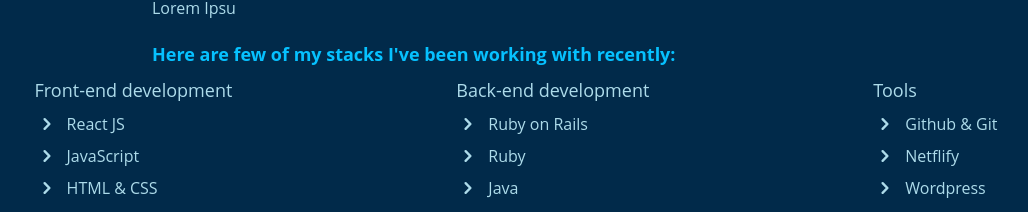
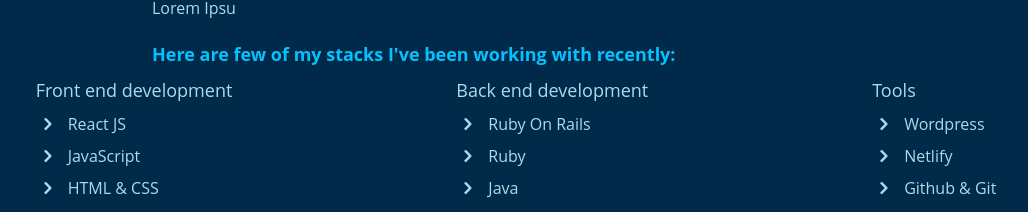
Before and after one commit to thecodechaser/portfolio-frontend, a React (Create React App) app: page / in a window 1280 px wide. Shown: the part 972-1184 px from the top of the page, without its empty margins (136-1164 px from the left). Built offline with nearby package versions, Linux system fonts and the light colour scheme.

Commit message:
Update code for stacks section

```diff
--- a/src/components/HomePage.js
+++ b/src/components/HomePage.js
@@ -2,6 +2,17 @@
 import { CheckCircleIcon, ChevronRightIcon } from '@heroicons/react/solid';
 import profilePicture from '../assets/profilePicture.jpg';
 
+const stacks = [
+  {
+    name: 'Front end development', stack1: 'React JS', stack2: 'JavaScript', stack3: 'HTML & CSS', stack4: 'Tailwind',
+  },
+  {
+    name: 'Back end development', stack1: 'Ruby On Rails', stack2: 'Ruby', stack3: 'Java', stack4: 'SQL',
+  },
+  {
+    name: 'Tools', stack1: 'Wordpress', stack2: 'Netlify', stack3: 'Github & Git', stack4: 'VS Code',
+  },
+];
 const HomePage = () => (
   <main className="mt-40">
     {/* hero-section */}
@@ -37,7 +48,7 @@
         <h2 className="text-2xl md:text-4xl">Aboute Me</h2>
         <div className="border-b-2 w-3/5 mb-3 border-secondaryColor md:w-2/4" />
       </div>
-      <div className="flex flex-col mt-5 ml-8 mr-5 gap-5 lg:ml-72 lg:mr-64 text-base text-skyColor">
+      <div className="flex flex-col mt-5 ml-8 mr-5 gap-5 lg:ml-32 lg:mr-32 xl:ml-72 xl:mr-64 text-base text-skyColor">
         <p>
           Lorem Ipsum is simply dummy text of the printing and typesetting industry.
           Lorem Ipsum has been the industry standard dummy text ever since the 1500s,
@@ -61,63 +72,27 @@
       </div>
       <h3 className="text-lg text-secondaryColor mt-5 mx-8 font-bold md:mx-72">Here are few of my stacks I&apos;ve been working with recently:</h3>
       <div className="flex flex-col ml-8 gap-4 mt-2 md:flex-row md:gap-56 md:ml-6 md:justify-center">
-        <div>
-          <h3 className="text-lg text-skyColor">Front-end development</h3>
+        { stacks.map((stack) => (
+          <div key={stack.name}>
+            <h3 className="text-lg text-skyColor">{stack.name}</h3>
             <div className="flex text-base gap-2 text-skyColor mt-2">
               <ChevronRightIcon className="h-6" />
-            <p>React JS</p>
+              <p>{stack.stack1}</p>
             </div>
             <div className="flex text-base gap-2 text-skyColor mt-2">
               <ChevronRightIcon className="h-6" />
-            <p>JavaScript</p>
+              <p>{stack.stack2}</p>
             </div>
             <div className="flex text-base gap-2 text-skyColor mt-2">
               <ChevronRightIcon className="h-6" />
-            <p>HTML & CSS</p>
+              <p>{stack.stack3}</p>
             </div>
             <div className="flex text-base gap-2 text-skyColor mt-2">
               <ChevronRightIcon className="h-6" />
-            <p>Tailwind</p>
+              <p>{stack.stack4}</p>
             </div>
           </div>
-        <div>
-          <h3 className="text-lg text-skyColor">Back-end development</h3>
-          <div className="flex text-base gap-2 text-skyColor mt-2">
-            <ChevronRightIcon className="h-6" />
-            <p>Ruby on Rails</p>
-          </div>
-          <div className="flex text-base gap-2 text-skyColor mt-2">
-            <ChevronRightIcon className="h-6" />
-            <p>Ruby</p>
-          </div>
-          <div className="flex text-base gap-2 text-skyColor mt-2">
-            <ChevronRightIcon className="h-6" />
-            <p>Java</p>
-          </div>
-          <div className="flex text-base gap-2 text-skyColor mt-2">
-            <ChevronRightIcon className="h-6" />
-            <p>SQL</p>
-          </div>
-        </div>
-        <div>
-          <h3 className="text-lg text-skyColor">Tools</h3>
-          <div className="flex text-base gap-2 text-skyColor mt-2">
-            <ChevronRightIcon className="h-6" />
-            <p>Github & Git</p>
-          </div>
-          <div className="flex text-base gap-2 text-skyColor mt-2">
-            <ChevronRightIcon className="h-6" />
-            <p>Netflify</p>
-          </div>
-          <div className="flex text-base gap-2 text-skyColor mt-2">
-            <ChevronRightIcon className="h-6" />
-            <p>Wordpress</p>
-          </div>
-          <div className="flex text-base gap-2 text-skyColor mt-2">
-            <ChevronRightIcon className="h-6" />
-            <p>VS Code</p>
-          </div>
-        </div>
+        ))}
       </div>
     </div>
   </main>
```
Lines whose indentation alone changed are shown as unchanged.
